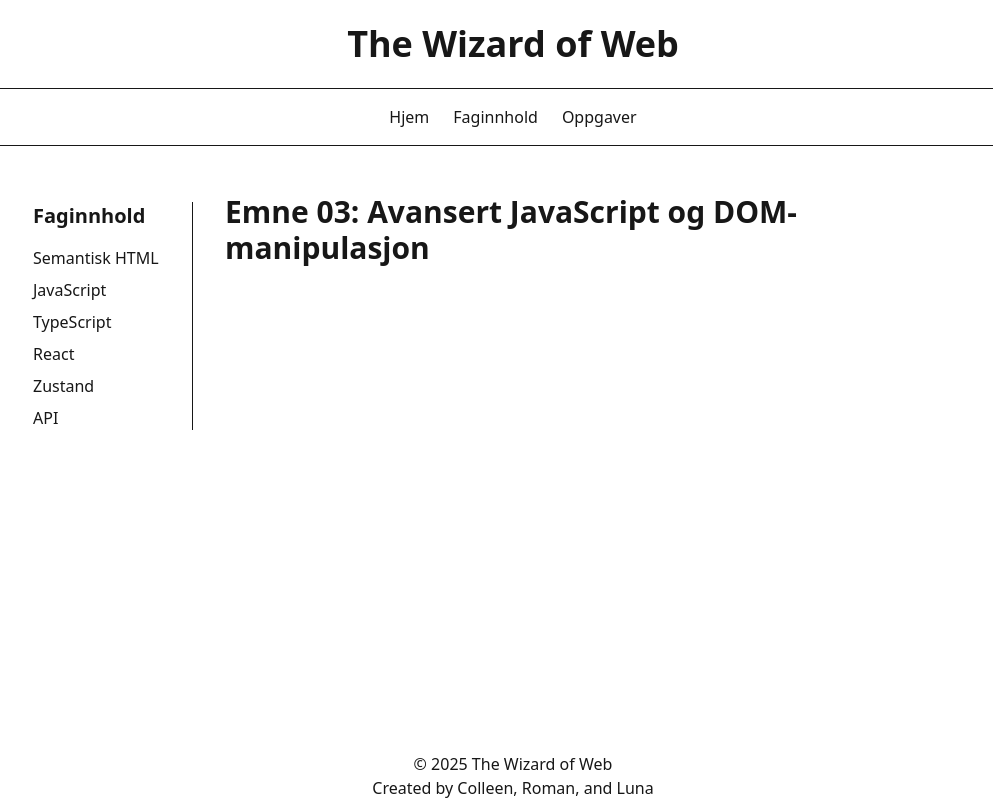
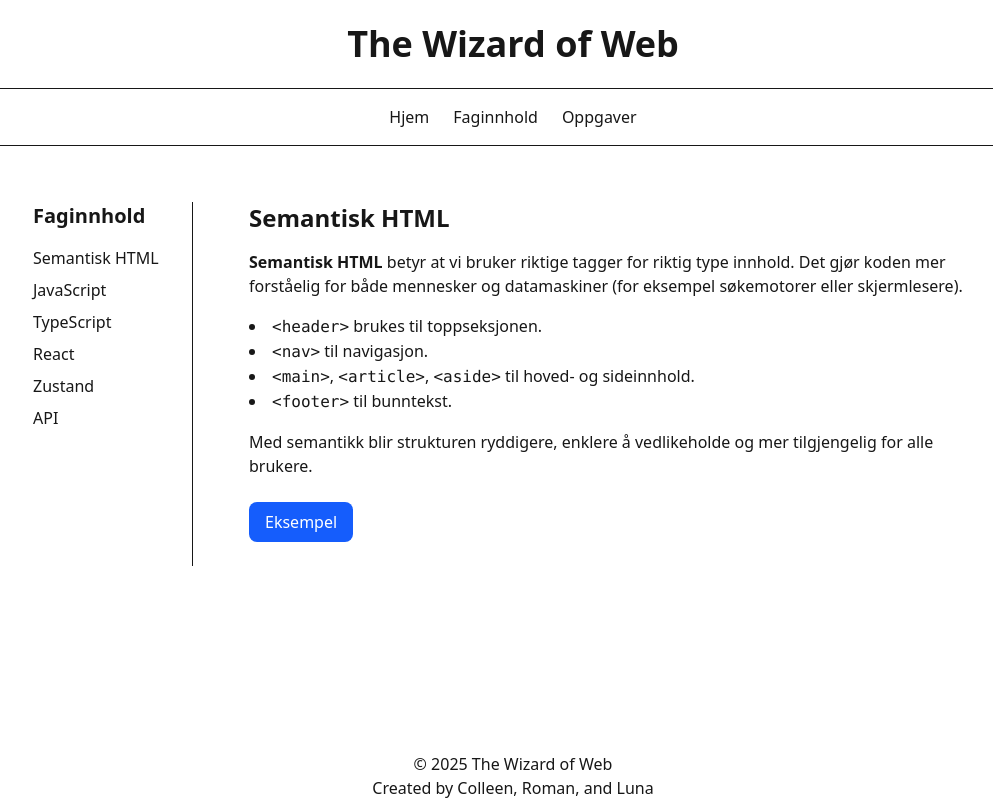
Before and after one commit to brolun/arbeidskrav02-emne06-ga, a Next.js app: page /faginnhold/emne03 in a window 1280 px wide. Shown: the whole page, without its empty margins (127-1120 px from the left). Built offline with nearby package versions, Linux system fonts and the light colour scheme.

Commit message:
lagt til semantisk HTML + css sidet

```diff
--- a/app/faginnhold/emne03/page.tsx
+++ b/app/faginnhold/emne03/page.tsx
@@ -1,11 +1,118 @@
-export const metadata = {
-  title: "The Wizard of Web | Emne03",
-};
+"use client";
 
-export default function Emne03() {
+import { useState } from "react";
+
+export default function Page() {
+  const [showExample, setShowExample] = useState(false);
+
+  const snippet = `<!-- Semantisk struktur av en nettside -->
+<header>
+  <h1>Sidens tittel</h1>
+  <p>Kort beskrivelse</p>
+</header>
+<nav>
+  <a href="#">Start</a>
+  <a href="#art">Artikkel</a>
+  <a href="#aside">Tillegg</a>
+</nav>
+<main>
+  <article id="art">
+    <h2>Artikkel</h2>
+    <p>Hovedinnhold…</p>
+  </article>
+  <aside id="aside">
+    <h3>Sidepanel</h3>
+    <p>Lenker, notater…</p>
+  </aside>
+</main>
+<footer>
+  <small>Bunntekst</small>
+</footer>`;
+
   return (
-    <>
-      <h2>Emne 03: Avansert JavaScript og DOM-manipulasjon</h2>
-    </>
+    <main className="max-w-3xl mx-auto p-6 space-y-6">
+      <section className="space-y-4">
+        <h1 className="text-2xl font-bold">Semantisk HTML</h1>
+        <p>
+          <strong>Semantisk HTML</strong> betyr at vi bruker riktige tagger for
+          riktig type innhold. Det gjør koden mer forståelig for både mennesker
+          og datamaskiner (for eksempel søkemotorer eller skjermlesere).
+        </p>
+        <ul className="list-disc list-inside">
+          <li>
+            <code>&lt;header&gt;</code> brukes til toppseksjonen.
+          </li>
+          <li>
+            <code>&lt;nav&gt;</code> til navigasjon.
+          </li>
+          <li>
+            <code>&lt;main&gt;</code>, <code>&lt;article&gt;</code>,{" "}
+            <code>&lt;aside&gt;</code> til hoved- og sideinnhold.
+          </li>
+          <li>
+            <code>&lt;footer&gt;</code> til bunntekst.
+          </li>
+        </ul>
+        <p>
+          Med semantikk blir strukturen ryddigere, enklere å vedlikeholde og mer
+          tilgjengelig for alle brukere.
+        </p>
+      </section>
+
+      <section className="space-y-4">
+        <button
+          type="button"
+          onClick={() => setShowExample((v) => !v)}
+          aria-expanded={showExample}
+          className="px-4 py-2 rounded-lg font-medium text-white bg-blue-600 hover:bg-blue-500 transition"
+        >
+          {showExample ? "Skjul eksempel" : "Eksempel"}
+        </button>
+
+        {showExample && (
+          <div className="space-y-6">
+            <h2 className="text-xl font-semibold">Kode (utdrag)</h2>
+            <pre className="bg-gray-900 text-gray-100 p-4 rounded-lg text-sm whitespace-pre-wrap break-words">
+              {snippet}
+            </pre>
+
+            <h2 className="text-xl font-semibold">Resultat</h2>
+            <div className="border border-gray-700 rounded-lg p-6 space-y-6 bg-gray-800 text-white">
+              <header className="text-center space-y-1">
+                <h1 className="text-2xl font-bold">Sidens tittel</h1>
+                <p className="text-gray-300">Kort beskrivelse</p>
+              </header>
+
+              <nav className="flex justify-center space-x-6">
+                <a href="#start" className="hover:underline">
+                  Start
+                </a>
+                <a href="#art" className="hover:underline">
+                  Artikkel
+                </a>
+                <a href="#aside" className="hover:underline">
+                  Tillegg
+                </a>
+              </nav>
+
+              <main className="grid grid-cols-1 md:grid-cols-3 gap-6">
+                <article id="art" className="md:col-span-2 space-y-2">
+                  <h2 className="text-xl font-semibold">Artikkel</h2>
+                  <p>Hovedinnhold…</p>
+                </article>
+                <aside id="aside" className="bg-gray-700 p-4 rounded-lg">
+                  <h3 className="text-lg font-medium">Sidepanel</h3>
+                  <p>Lenker, notater…</p>
+                </aside>
+              </main>
+
+              <footer className="text-center text-gray-400">
+                <small>Footer</small>
+              </footer>
+            </div>
+          </div>
+        )}
+      </section>
+    </main>
   );
 }
```
